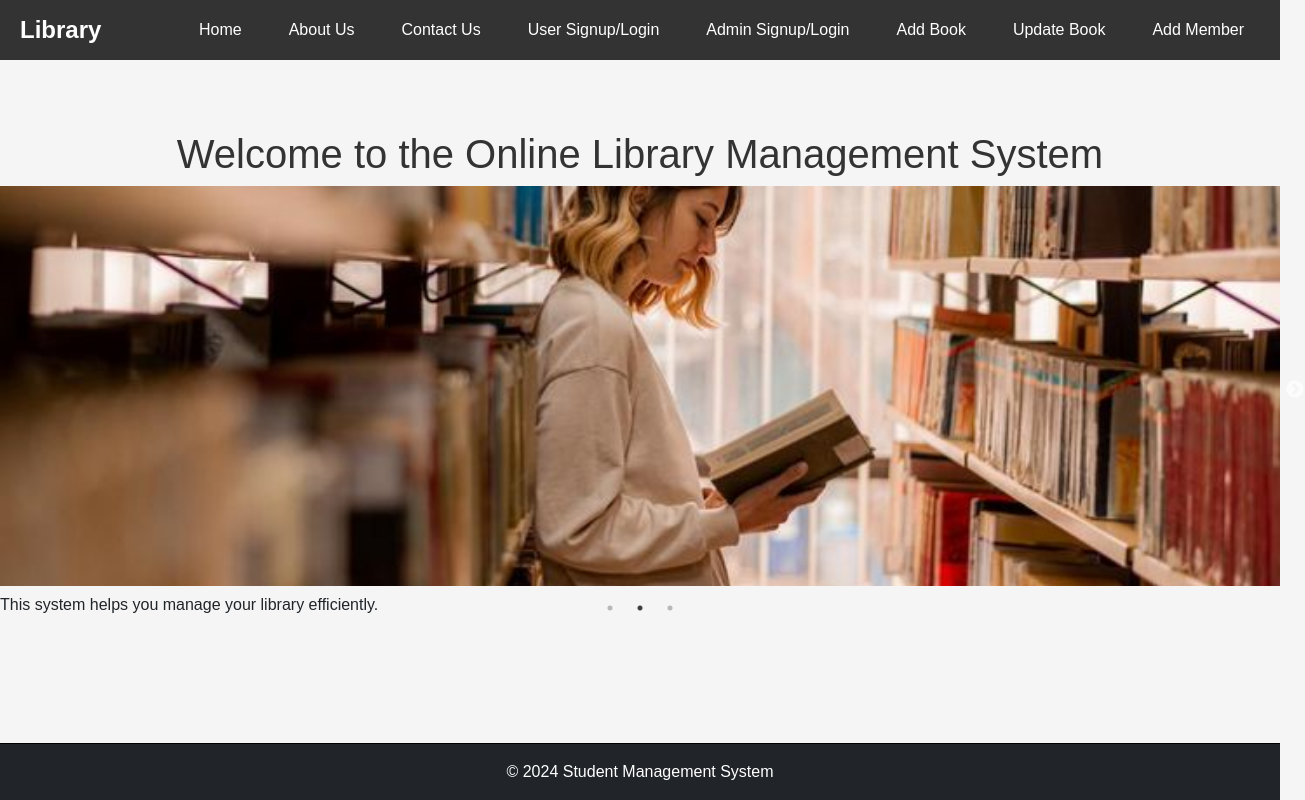
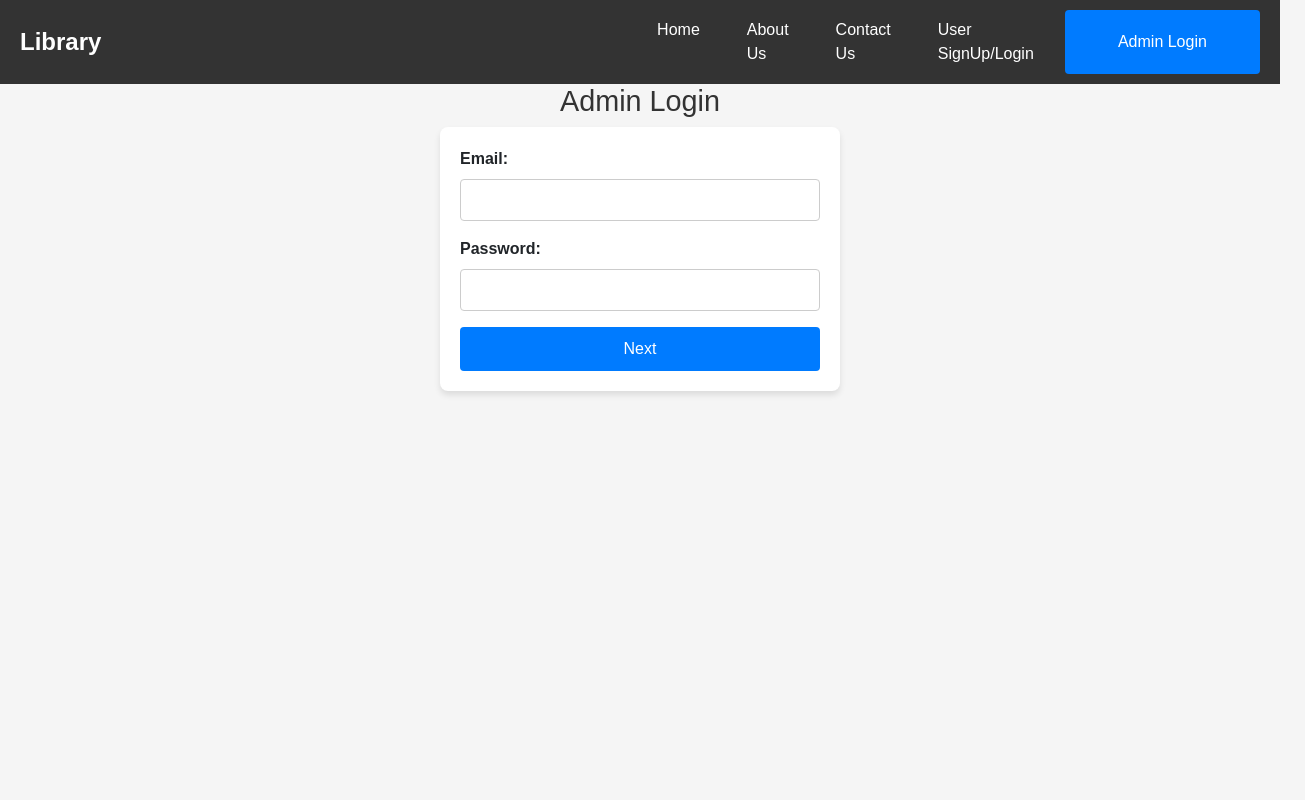
Before and after one commit to saubhagyafernando/library-Frontend, a React (Vite) app: page /admin-login in a window 1280 px wide. Before the commit this address led to /. Shown: the whole page, 1305 px wide, since content can reach past the window. Built offline with nearby package versions, Linux system fonts and the light colour scheme.

Commit message:
Should check changers are correct or not

```diff
--- a/package.json
+++ b/package.json
@@ -20,7 +20,7 @@
     "react-router-dom": "^7.1.1",
     "react-slick": "^0.30.3",
     "slick-carousel": "^1.8.1",
-    "swiper": "^11.2.1"
+    "swiper": "^11.2.2"
   },
   "devDependencies": {
     "@eslint/js": "^9.17.0",
--- a/src/App.tsx
+++ b/src/App.tsx
@@ -16,30 +16,26 @@ import './assets/Library1.jpg';
 import './assets/Library2.jpg';
 import './assets/Library3.jpg';
 
-const App = () => {
+const App: React.FC = () => {
   return (
-    <AuthProvider>
     <Router>
-        <div className="d-flex flex-column min-vh-100">
       <Navbar />
-          <div className="flex-grow-1 main-content">
       <Routes>
         <Route path="/" element={<Home />} />
+        <Route path="/user-login-signup" element={<UserLoginSignUp />} />
+        {/* Admin Pages (Only Accessible If Logged In) */}
         <Route path="/about" element={<AboutUs />} />
-              <Route path="/contact" element={<ContactUs />} /> {/* Updated to use the ContactUs component */}
+        <Route path="/contact" element={<ContactUs />} />
         <Route path="/search-book" element={<SearchBook />} />
-              <Route path="/admin-login-signup" element={<AdminLoginSignUp />} />
-              <Route path="/user-login-signup" element={<UserLoginSignUp />} />
-              <Route path="/add-member" element={<AddMember />} />
+
+        <Route path="/admin-login" element={<AdminLoginSignUp />} />
+
+        {/* Admin Pages (Only Accessible If Logged In) */}
         <Route path="/add-book" element={<AddBook />} />
         <Route path="/update-book" element={<UpdateBook />} />
-              <Route path="*" element={<Navigate to="/" />} />
+        <Route path="/add-member" element={<AddMember />} />
       </Routes>
-          </div>
-          <Footer />
-        </div>
     </Router>
-    </AuthProvider>
   );
 };
 
--- a/src/Components/AdminLoginSignUp.tsx
+++ b/src/Components/AdminLoginSignUp.tsx
@@ -1,26 +1,54 @@
-import React, { useState } from 'react';
-import { useNavigate } from 'react-router-dom';
-import { useAuth } from '../Utils/AuthContext';
-import './LoginSignUp.css';
+import React, { useState } from "react";
+import { useNavigate } from "react-router-dom";
+import { useAuth } from "../Utils/AuthContext";
+import "./LoginSignUp.css";
+
+// Predefined admin email and password (you should replace this with backend authentication)
+const ADMIN_EMAIL = "admin@library.com";
+const ADMIN_PASSWORD = "Admin@123";
+const GENERATED_OTP = "678901"; // Simulating an OTP
 
 const AdminLoginSignUp: React.FC = () => {
   const { login } = useAuth();
-  const [email, setEmail] = useState('');
-  const [password, setPassword] = useState('');
-  const [error, setError] = useState('');
+  const [email, setEmail] = useState("");
+  const [password, setPassword] = useState("");
+  const [otp, setOtp] = useState("");
+  const [step, setStep] = useState(1); // Step 1: Login, Step 2: OTP verification
+  const [error, setError] = useState("");
   const navigate = useNavigate();
 
-  const handleSubmit = (event: React.FormEvent) => {
+  const handleLogin = (event: React.FormEvent) => {
     event.preventDefault();
-    setError('');
+    setError("");
+
+    if (email === ADMIN_EMAIL && password === ADMIN_PASSWORD) {
+      setStep(2); // Move to OTP verification step
+    } else {
+      setError("Invalid email or password.");
+    }
+  };
+
+  const handleOTPVerification = (event: React.FormEvent) => {
+    event.preventDefault();
+    setError("");
+
+    if (otp === GENERATED_OTP) {
       login(true); // Log in as admin
-    navigate('/add-book'); // Redirect to admin dashboard
+      localStorage.setItem("isAdmin", "true");
+      navigate("/add-book"); // Redirect to admin dashboard
+      window.location.reload(); // Refresh navbar to show admin options
+    } else {
+      setError("Invalid OTP. Please try again.");
+    }
   };
 
   return (
-    <form onSubmit={handleSubmit}>
+    <div className="login-container">
       <h2>Admin Login</h2>
       {error && <p className="error">{error}</p>}
+
+      {step === 1 ? (
+        <form onSubmit={handleLogin}>
           <div>
             <label>Email:</label>
             <input
@@ -39,8 +67,24 @@ const AdminLoginSignUp: React.FC = () => {
               required
             />
           </div>
-      <button type="submit">Login</button>
+          <button type="submit">Next</button>
         </form>
+      ) : (
+        <form onSubmit={handleOTPVerification}>
+          <p>OTP has been sent to your email.</p>
+          <div>
+            <label>Enter OTP:</label>
+            <input
+              type="text"
+              value={otp}
+              onChange={(e) => setOtp(e.target.value)}
+              required
+            />
+          </div>
+          <button type="submit">Verify OTP</button>
+        </form>
+      )}
+    </div>
   );
 };
 
--- a/src/Components/LoginSignUp.css
+++ b/src/Components/LoginSignUp.css
@@ -2,6 +2,12 @@
   max-width: 500px;
   margin: 0 auto;
   padding: 20px;
+}
+
+.login-container h2 {
+  text-align: center;
+  font-size: 1.8rem;
+  color: #333;
 }
 
 .form-container {
--- a/src/Components/UserLoginSignUp.tsx
+++ b/src/Components/UserLoginSignUp.tsx
@@ -4,8 +4,8 @@ import { useAuth } from '../Utils/AuthContext';
 import './LoginSignUp.css';
 
 const UserLoginSignUp: React.FC = () => {
-  const [isLogin, setIsLogin] = useState(true);
-  const { login } = useAuth();
+  const [isLogin, setIsLogin] = useState(true); // Toggle between login/signup form
+  const { login } = useAuth(); // Access login function from context
   const [email, setEmail] = useState('');
   const [password, setPassword] = useState('');
   const [confirmPassword, setConfirmPassword] = useState('');
@@ -15,21 +15,42 @@ const UserLoginSignUp: React.FC = () => {
   const [course, setCourse] = useState('');
   const [yearOfEnrollment, setYearOfEnrollment] = useState('');
   const [error, setError] = useState('');
-  const navigate = useNavigate();
+  const navigate = useNavigate(); // For page navigation
 
+  // Toggle between login and signup forms
   const toggleForm = () => {
     setIsLogin(!isLogin);
   };
 
-  const handleSubmit = (event: React.FormEvent) => {
+  // Handle form submission
+  const handleSubmit = async (event: React.FormEvent) => {
     event.preventDefault();
+
     if (!isLogin && password !== confirmPassword) {
       setError('Passwords do not match');
       return;
     }
+
     setError('');
-    login(false);
-    navigate('/search-book');// Log in as user
+
+    // Hardcoded credentials for testing
+    const testEmail = 'testuser@example.com';
+    const testPassword = 'testpassword123';
+
+    // Handle login logic
+    if (isLogin) {
+      if (email === testEmail && password === testPassword) {
+        // Successful login
+        login(true); // Assuming the login function returns true upon success
+        navigate('/search-book'); // Navigate to the search book page after login
+      } else {
+        setError('Invalid email or password');
+      }
+    } else {
+      // Handle sign-up logic (e.g., send user data to the backend)
+      login(false); // Register the user
+      navigate('/search-book'); // Navigate to the search book page after sign-up
+    }
   };
 
   return (
@@ -37,6 +58,7 @@ const UserLoginSignUp: React.FC = () => {
       <div className="form-container">
         <h2>{isLogin ? 'User Login' : 'User Sign Up'}</h2>
         <form onSubmit={handleSubmit}>
+          {/* Show additional fields for sign-up only */}
           {!isLogin && (
             <>
               <div className="form-group">
@@ -107,6 +129,8 @@ const UserLoginSignUp: React.FC = () => {
               </div>
             </>
           )}
+
+          {/* Common fields for both login and sign-up */}
           <div className="form-group">
             <label htmlFor="email">Email</label>
             <input
@@ -129,11 +153,17 @@ const UserLoginSignUp: React.FC = () => {
               required
             />
           </div>
+
+          {/* Error message display */}
           {error && <p className="error">{error}</p>}
+
+          {/* Submit button */}
           <button type="submit" className="btn btn-primary">
             {isLogin ? 'Login' : 'Sign Up'}
           </button>
         </form>
+
+        {/* Toggle between login and sign-up */}
         <button onClick={toggleForm} className="btn btn-link">
           {isLogin ? 'Don\'t have an account? Sign Up' : 'Already have an account? Login'}
         </button>
--- a/src/pages/Navbar.tsx
+++ b/src/pages/Navbar.tsx
@@ -1,8 +1,31 @@
-import React from 'react';
-import { Link } from 'react-router-dom';
+import React, { useState, useEffect } from 'react';
+import { Link, useNavigate } from 'react-router-dom';
+import { useAuth } from '../Utils/AuthContext';  // Import your AuthContext
 import './Navbar.css';
 
 const Navbar: React.FC = () => {
+  const { isAuthenticated, logout } = useAuth();  // Access the authentication state from context
+  const [isAdmin, setIsAdmin] = useState(false);
+  const navigate = useNavigate();
+
+  useEffect(() => {
+    const adminStatus = localStorage.getItem('isAdmin');
+    if (adminStatus === 'true') {
+      setIsAdmin(true);
+    }
+  }, []);
+
+  const handleLogout = () => {
+    localStorage.removeItem('isAdmin');
+    setIsAdmin(false);
+    logout();  // Call logout function from context
+    navigate('/');
+  };
+
+  const handleAdminLogin = () => {
+    navigate('/admin-login');
+  };
+
   return (
     <div className="navbar">
       <div className="logo">Library</div>
@@ -10,12 +33,28 @@ const Navbar: React.FC = () => {
         <Link to="/">Home</Link>
         <Link to="/about">About Us</Link>
         <Link to="/contact">Contact Us</Link>
-        <Link to="/user-login-signup">User Signup/Login</Link>
-        <Link to="/admin-login-signup">Admin Signup/Login</Link>
-        <Link to="/add-book">Add Book</Link>
-        <Link to="/update-book">Update Book</Link>
-        <Link to="/add-member">Add Member</Link>
 
+        {/* Render User login/sign up or the 'Search Book' and 'Logout' links based on login status */}
+        {!isAuthenticated ? (
+          <Link to="/user-login-signup" className="login-button">User SignUp/Login</Link>
+        ) : (
+          <>
+            <Link to="/search-book">Search Book</Link>
+            <button onClick={handleLogout} className="logout-button">Logout</button>
+          </>
+        )}
+
+        {/* Admin login or admin actions */}
+        {!isAdmin ? (
+          <button onClick={handleAdminLogin} className="login-button">Admin Login</button>
+        ) : (
+          <>
+            <Link to="/add-book">Add Book</Link>
+            <Link to="/update-book">Update Book</Link>
+            <Link to="/add-member">Add Member</Link>
+            <button onClick={handleLogout} className="logout-button">Logout</button>
+          </>
+        )}
       </div>
     </div>
   );
```
Also changed, not shown: 1 other file (tests, documents, lock files or other folders). Lines whose indentation alone changed are shown as unchanged.
